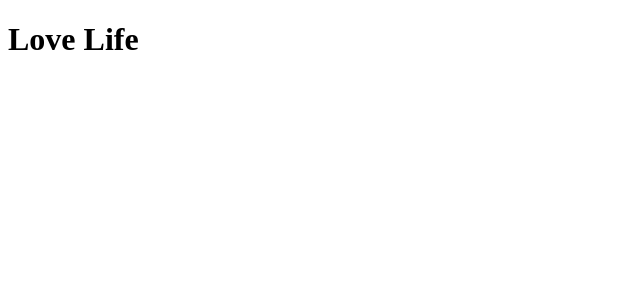
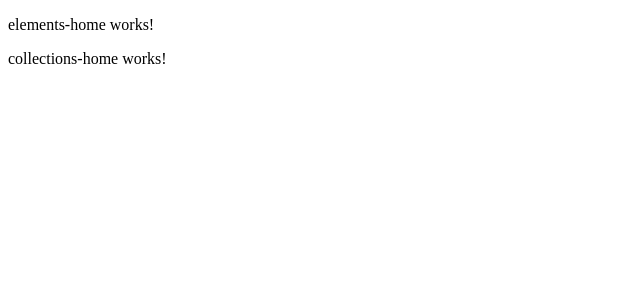
Before and after one commit to brjahanbani/compos, an Angular app: page / in a window 1280 px wide. Shown: the top 300 px of the page, without its empty margins (0-640 px from the left). Built offline with nearby package versions, Linux system fonts and the light colour scheme.

Commit message:
collections component and module

```diff
--- a/src/app/app.component.html
+++ b/src/app/app.component.html
@@ -1,2 +1,3 @@
-<h1>Love Life</h1>
+<app-elements-home></app-elements-home>
+<app-collections-home></app-collections-home>
 <router-outlet></router-outlet>
--- a/src/app/app.module.ts
+++ b/src/app/app.module.ts
@@ -4,10 +4,11 @@
 import { AppRoutingModule } from './app-routing.module';
 import { AppComponent } from './app.component';
 import { ElementsModule } from './elements/elements.module';
+import { CollectionsModule } from './collections/collections.module';
 
 @NgModule({
   declarations: [AppComponent],
-  imports: [BrowserModule, AppRoutingModule, ElementsModule],
+  imports: [BrowserModule, AppRoutingModule, ElementsModule, CollectionsModule],
   providers: [],
   bootstrap: [AppComponent],
 })
--- /dev/null
+++ b/src/app/collections/collections-home/collections-home.component.html
@@ -0,0 +1 @@
+<p>collections-home works!</p>
--- /dev/null
+++ b/src/app/collections/collections-home/collections-home.component.ts
@@ -0,0 +1,15 @@
+import { Component, OnInit } from '@angular/core';
+
+@Component({
+  selector: 'app-collections-home',
+  templateUrl: './collections-home.component.html',
+  styleUrls: ['./collections-home.component.css']
+})
+export class CollectionsHomeComponent implements OnInit {
+
+  constructor() { }
+
+  ngOnInit(): void {
+  }
+
+}
```
Also changed, not shown: src/app/collections/collections.module.ts (+5 -7 lines), src/app/collections/collections-home/collections-home.component.css (added).
